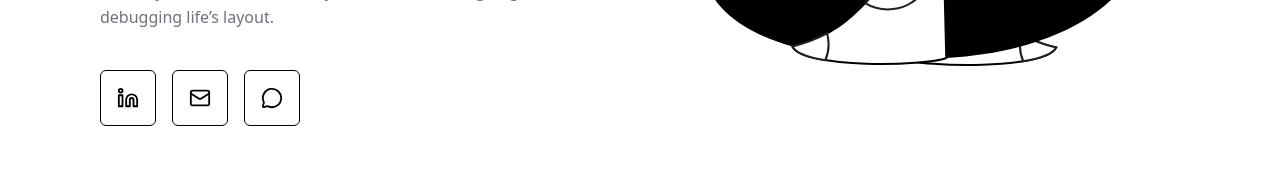
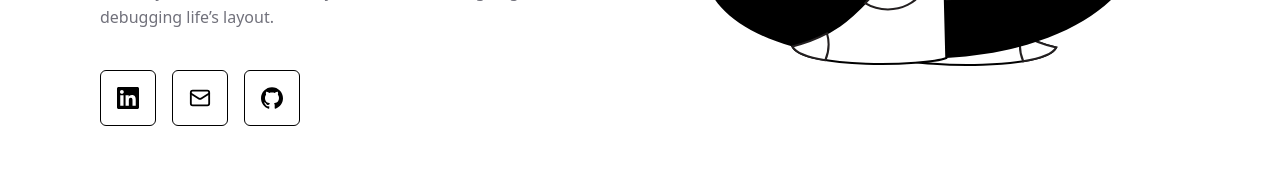
Before and after one commit to FAYEZA-ZOBAIR/fayfolio, a React (Vite) app: page / in a window 1280 px wide. Shown: the part 534-710 px from the top of the page. Built offline with nearby package versions, Linux system fonts and the light colour scheme.

Commit message:
changed icon on hero

```diff
--- a/package.json
+++ b/package.json
@@ -29,6 +29,7 @@
     "eslint": "^9.29.0",
     "eslint-plugin-react-hooks": "^5.2.0",
     "eslint-plugin-react-refresh": "^0.4.20",
+    "gh-pages": "^6.3.0",
     "globals": "^16.2.0",
     "vite": "^7.0.0"
   }
--- a/src/components/Hero.jsx
+++ b/src/components/Hero.jsx
@@ -1,4 +1,5 @@
-import { Mail, Linkedin, MessageCircle } from "lucide-react";
+import { Mail } from "lucide-react";
+import { SiLinkedin, SiGithub } from "react-icons/si";
 import bannerImg from "../assets/Banner 1.svg";
 
 function Hero() {
@@ -28,29 +29,44 @@ function Hero() {
 
         {/* Social Icons */}
 <div className="flex gap-4 pt-2 sm:pt-4">
+  {/* LinkedIn */}
   <a
     href="https://www.linkedin.com/in/fayeza-zobair-8a739621a/"
     target="_blank"
     rel="noopener noreferrer"
-            className="w-[48px] sm:w-[56px] h-[48px] sm:h-[56px] flex items-center justify-center border border-black rounded-md group transition-colors duration-300 hover:bg-black"
+    className="relative group w-[48px] sm:w-[56px] h-[48px] sm:h-[56px] flex items-center justify-center border border-black rounded-md transition-colors duration-300 hover:bg-black"
   >
-            <Linkedin size={22} className="text-black group-hover:text-white transition-colors duration-300" />
+    <SiLinkedin size={22} className="text-black group-hover:text-white transition-colors duration-300" />
+    <span className="absolute bottom-[-28px] left-1/2 -translate-x-1/2 bg-black text-white text-xs px-2 py-1 rounded opacity-0 group-hover:opacity-100 transition-opacity duration-300">
+      LinkedIn
+    </span>
   </a>
+
+  {/* Email */}
   <a
     href="mailto:fayeza.zobair@gmail.com"
-            className="w-[48px] sm:w-[56px] h-[48px] sm:h-[56px] flex items-center justify-center border border-black rounded-md group transition-colors duration-300 hover:bg-black"
+    className="relative group w-[48px] sm:w-[56px] h-[48px] sm:h-[56px] flex items-center justify-center border border-black rounded-md transition-colors duration-300 hover:bg-black"
   >
     <Mail size={22} className="text-black group-hover:text-white transition-colors duration-300" />
+    <span className="absolute bottom-[-28px] left-1/2 -translate-x-1/2 bg-black text-white text-xs px-2 py-1 rounded opacity-0 group-hover:opacity-100 transition-opacity duration-300">
+      Email
+    </span>
   </a>
+
+  {/* GitHub */}
   <a
-            href="http://fayeza.zobair_20722/"
+    href="https://github.com/FAYEZA-ZOBAIR"
     target="_blank"
     rel="noopener noreferrer"
-            className="w-[48px] sm:w-[56px] h-[48px] sm:h-[56px] flex items-center justify-center border border-black rounded-md group transition-colors duration-300 hover:bg-black"
+    className="relative group w-[48px] sm:w-[56px] h-[48px] sm:h-[56px] flex items-center justify-center border border-black rounded-md transition-colors duration-300 hover:bg-black"
   >
-            <MessageCircle size={22} className="text-black group-hover:text-white transition-colors duration-300" />
+    <SiGithub size={22} className="text-black group-hover:text-white transition-colors duration-300" />
+    <span className="absolute bottom-[-28px] left-1/2 -translate-x-1/2 bg-black text-white text-xs px-2 py-1 rounded opacity-0 group-hover:opacity-100 transition-opacity duration-300">
+      GitHub
+    </span>
   </a>
 </div>
+
       </div>
 
       {/* Right Section - Image */}
```
Also changed, not shown: 1 other file (tests, documents, lock files or other folders). Lines whose indentation alone changed are shown as unchanged.
